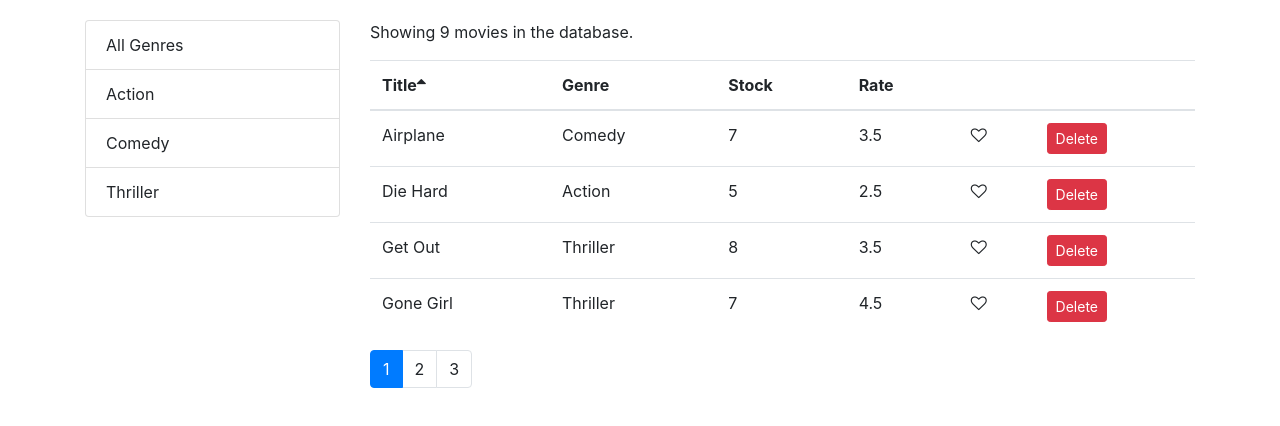
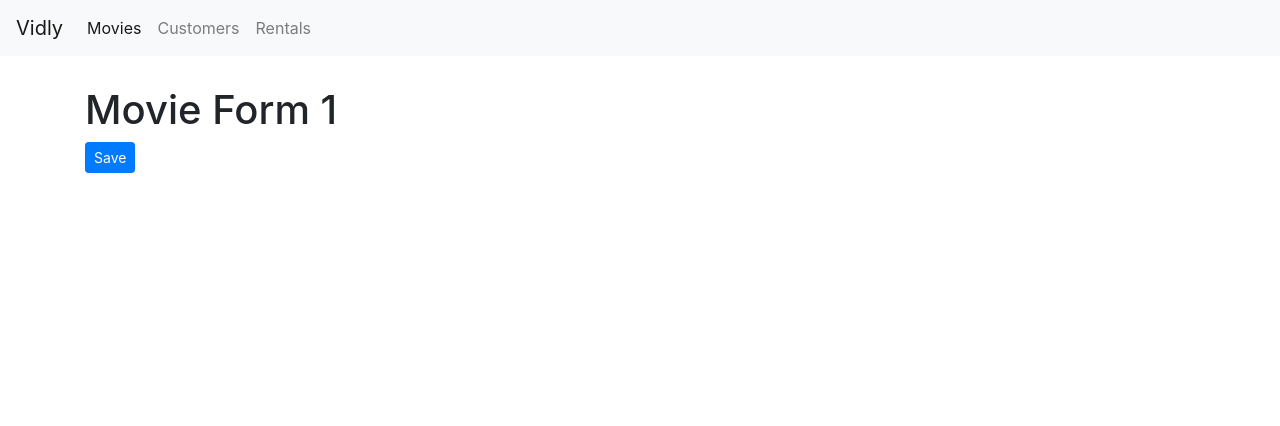
Before and after one commit to MaliheTabasi/React-Projects, a React (Create React App) app in the folder movie-collection/: page /movies/1 in a window 1280 px wide. Shown: the top 426 px of the page. Built offline with nearby package versions, Linux system fonts and the light colour scheme.

Commit message:
Routing using react-router-dom addded

```diff
--- a/movie-collection/package.json
+++ b/movie-collection/package.json
@@ -10,8 +10,10 @@
     "font-awesome": "^4.7.0",
     "lodash": "^4.17.10",
     "prop-types": "^15.6.2",
+    "query-string": "^6.1.0",
     "react": "^17.0.1",
     "react-dom": "^17.0.1",
+    "react-router-dom": "^4.3.1",
     "react-scripts": "4.0.0",
     "web-vitals": "^0.2.4"
   },
--- a/movie-collection/src/App.js
+++ b/movie-collection/src/App.js
@@ -1,12 +1,30 @@
 import React, { Component } from 'react';
+import { Redirect, Route, Switch } from 'react-router-dom';
 import Movies from './components/movies';
+import Customers from './components/customers';
+import Rentals from './components/rentals';
+import NotFound from './components/notFound';
+import NavBAr from './components/navBar';
+import MovieForm from './components/movieForm';
+import './App.css';
 
 class App extends Component {
     render() {
         return (
-            <main className='container'>
-                <Movies />
-            </main>
+            <React.Fragment>
+                <NavBAr />
+                <main className='container'>
+                    <Switch>
+                        <Route path='/movies/:id' component={MovieForm} />
+                        <Route path='/movies' component={Movies} />
+                        <Route path='/rentals' component={Rentals} />
+                        <Route path='/customers' component={Customers} />
+                        <Route path='/not-found' component={NotFound} />
+                        <Redirect from='/' exact to='/movies' />
+                        <Redirect to='/not-found' />
+                    </Switch>
+                </main>
+            </React.Fragment>
         );
     }
 }
--- /dev/null
+++ b/movie-collection/src/components/customers.jsx
@@ -0,0 +1,7 @@
+import React from 'react';
+
+const Customers = () => {
+    return <h1>Customers</h1>;
+};
+
+export default Customers;
--- /dev/null
+++ b/movie-collection/src/components/movieForm.jsx
@@ -0,0 +1,17 @@
+import React from 'react';
+
+const MovieForm = ({ match, history }) => {
+    return (
+        <div>
+            <h1>Movie Form {match.params.id}</h1>
+            <button
+                className='btn btn-primary btn-sm'
+                onClick={() => history.push('/movies')}
+            >
+                Save
+            </button>
+        </div>
+    );
+};
+
+export default MovieForm;
--- a/movie-collection/src/components/moviesTable.jsx
+++ b/movie-collection/src/components/moviesTable.jsx
@@ -1,10 +1,17 @@
 import React, { Component } from 'react';
+import { Link } from 'react-router-dom';
 import Like from './common/like';
 import Table from './common/table';
 
 class MoviesTable extends Component {
     columns = [
-        { path: 'title', label: 'Title' },
+        {
+            path: 'title',
+            label: 'Title',
+            content: (movie) => (
+                <Link to={`/movies/${movie._id}`}>{movie.title}</Link>
+            ),
+        },
         { path: 'genre.name', label: 'Genre' },
         { path: 'numberInStock', label: 'Stock' },
         { path: 'dailyRentalRate', label: 'Rate' },
--- /dev/null
+++ b/movie-collection/src/components/navBar.jsx
@@ -0,0 +1,38 @@
+import React from 'react';
+import { NavLink, Link } from 'react-router-dom';
+
+const NavBar = () => {
+    return (
+        <nav className='navbar navbar-expand-lg navbar-light bg-light'>
+            <Link className='navbar-brand' to='/'>
+                Vidly
+            </Link>
+            <button
+                className='navbar-toggler'
+                type='button'
+                data-toggle='collapse'
+                data-target='#navbarNavAltMarkup'
+                aria-controls='navbarNavAltMarkup'
+                aria-expanded='false'
+                aria-label='Toggle navigation'
+            >
+                <span className='navbar-toggler-icon'></span>
+            </button>
+            <div className='collapse navbar-collapse' id='navbarNavAltMarkup'>
+                <div className='navbar-nav'>
+                    <NavLink className='nav-link' to='/movies'>
+                        Movies <span className='sr-only'>(current)</span>
+                    </NavLink>
+                    <NavLink className='nav-link' to='/customers'>
+                        Customers
+                    </NavLink>
+                    <NavLink className='nav-link' to='/rentals'>
+                        Rentals
+                    </NavLink>
+                </div>
+            </div>
+        </nav>
+    );
+};
+
+export default NavBar;
--- /dev/null
+++ b/movie-collection/src/components/notFound.jsx
@@ -0,0 +1,7 @@
+import React from 'react';
+
+const NotFound = () => {
+    return <h1>Not Found</h1>;
+};
+
+export default NotFound;
--- /dev/null
+++ b/movie-collection/src/components/rentals.jsx
@@ -0,0 +1,7 @@
+import React from 'react';
+
+const Rentals = () => {
+    return <h1>Rentals</h1>;
+};
+
+export default Rentals;
--- a/movie-collection/src/index.css
+++ b/movie-collection/src/index.css
@@ -1,7 +1,11 @@
 body {
     margin: 0;
-    padding: 20px 0 0 0;
+    padding: 0 0;
     font-family: sans-serif;
+}
+
+.navbar {
+    margin-bottom: 30px;
 }
 
 .clickable {
--- a/movie-collection/src/index.js
+++ b/movie-collection/src/index.js
@@ -1,8 +1,14 @@
 import React from 'react';
 import ReactDOM from 'react-dom';
+import { BrowserRouter } from 'react-router-dom';
 import './index.css';
 import App from './App';
 import 'bootstrap/dist/css/bootstrap.css';
 import 'font-awesome/css/font-awesome.css';
 
-ReactDOM.render(<App />, document.getElementById('root'));
+ReactDOM.render(
+    <BrowserRouter>
+        <App />
+    </BrowserRouter>,
+    document.getElementById('root')
+);
```
Also changed, not shown: movie-collection/src/App.css (added), 1 other file (tests, documents, lock files or other folders).
